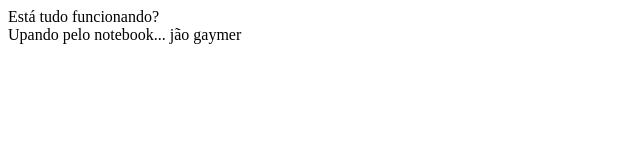
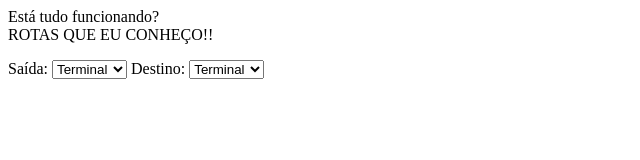
Before and after one commit to Carlos-Frazao/rotas-coletivo-bg, a plain HTML site: page index.html in a window 1280 px wide. Shown: the whole page, without its empty margins (0-640 px from the left). Drawn offline with Linux system fonts and the light colour scheme.

Commit message:
Rotas saída e destino

```diff
--- a/index.html
+++ b/index.html
@@ -1,11 +1,21 @@
 <html>
     <head>
-        <title>Rotas Coletivo BG</title>
+        <title>Rotas Coletivo Barra do Garças</title>
         <meta charset="UTF-8">
         <body>
             Está tudo funcionando?<br>
-            Upando pelo notebook...
-            jão gaymer
+            ROTAS QUE EU CONHEÇO!!</p>
+            <form method="POST"action="rota01.php">
+                Saída:
+                    <select>
+                        <option value="i">Terminal</option>
+                        <option value="i">Abel Lira</option>
+                    </select>
+                Destino:
+                    <select>
+                        <option value="i">Terminal</option>
+                        <option value="i">Abel Lira</option>
+                    </select>
         </body>
     </head>
 </html>
```
